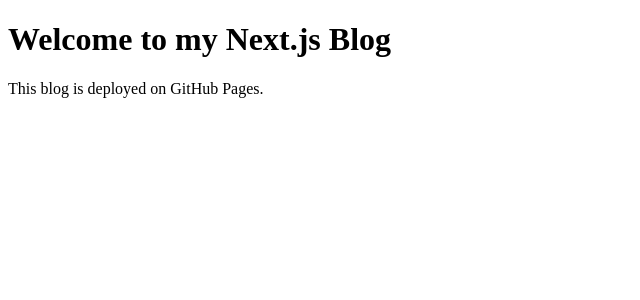
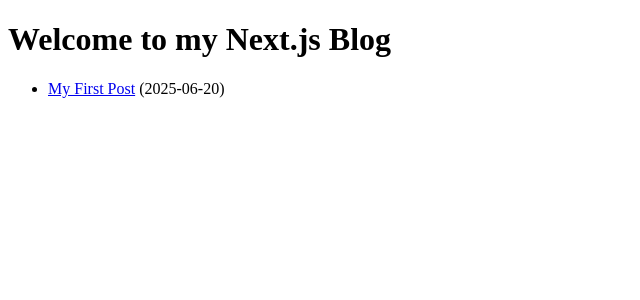
Before and after one commit to mcd77/gpt-test, a Next.js app: page / in a window 1280 px wide. Shown: the top 300 px of the page, without its empty margins (0-640 px from the left). Built offline with nearby package versions, Linux system fonts and the light colour scheme.

Commit message:
Add static blog with markdown posts

```diff
--- /dev/null
+++ b/lib/posts.js
@@ -0,0 +1,56 @@
+import fs from 'fs';
+import path from 'path';
+import matter from 'gray-matter';
+import { remark } from 'remark';
+import html from 'remark-html';
+
+const postsDirectory = path.join(process.cwd(), 'posts');
+
+export function getSortedPostsData() {
+  const fileNames = fs.readdirSync(postsDirectory);
+  const allPostsData = fileNames.map((fileName) => {
+    const id = fileName.replace(/\.md$/, '');
+    const fullPath = path.join(postsDirectory, fileName);
+    const fileContents = fs.readFileSync(fullPath, 'utf8');
+    const matterResult = matter(fileContents);
+    return {
+      id,
+      ...(matterResult.data),
+    };
+  });
+  return allPostsData.sort((a, b) => {
+    if (a.date < b.date) {
+      return 1;
+    } else {
+      return -1;
+    }
+  });
+}
+
+export function getAllPostIds() {
+  const fileNames = fs.readdirSync(postsDirectory);
+  return fileNames.map((fileName) => {
+    return {
+      params: {
+        id: fileName.replace(/\.md$/, ''),
+      },
+    };
+  });
+}
+
+export async function getPostData(id) {
+  const fullPath = path.join(postsDirectory, `${id}.md`);
+  const fileContents = fs.readFileSync(fullPath, 'utf8');
+  const matterResult = matter(fileContents);
+
+  const processedContent = await remark()
+    .use(html)
+    .process(matterResult.content);
+  const contentHtml = processedContent.toString();
+
+  return {
+    id,
+    contentHtml,
+    ...(matterResult.data),
+  };
+}
--- a/pages/index.js
+++ b/pages/index.js
@@ -1,8 +1,26 @@
-export default function Home() {
+import Link from 'next/link';
+import { getSortedPostsData } from '../lib/posts';
+
+export async function getStaticProps() {
+  const allPostsData = getSortedPostsData();
+  return {
+    props: {
+      allPostsData,
+    },
+  };
+}
+
+export default function Home({ allPostsData }) {
   return (
     <div>
       <h1>Welcome to my Next.js Blog</h1>
-      <p>This blog is deployed on GitHub Pages.</p>
+      <ul>
+        {allPostsData.map(({ id, title, date }) => (
+          <li key={id}>
+            <Link href={`/${id}`}>{title}</Link> ({date})
+          </li>
+        ))}
+      </ul>
     </div>
   );
 }
--- /dev/null
+++ b/posts/first-post.md
@@ -0,0 +1,6 @@
+---
+title: "My First Post"
+date: "2025-06-20"
+---
+
+This is the content of my first blog post written in Markdown.
```
Also changed, not shown: package.json (+5 -2 lines), pages/[id].js (added, +33 -0 lines), 2 other files (tests, documents, lock files or other folders).
